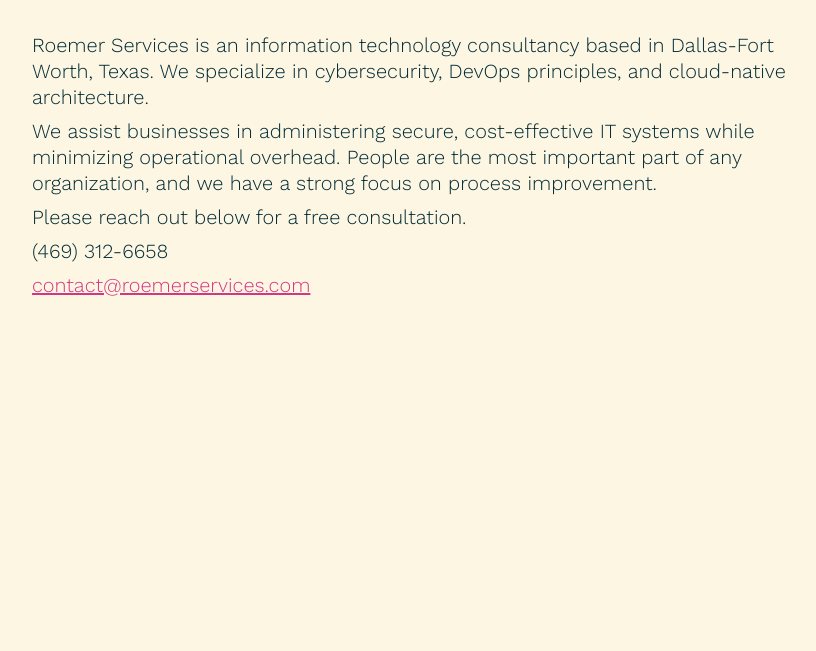
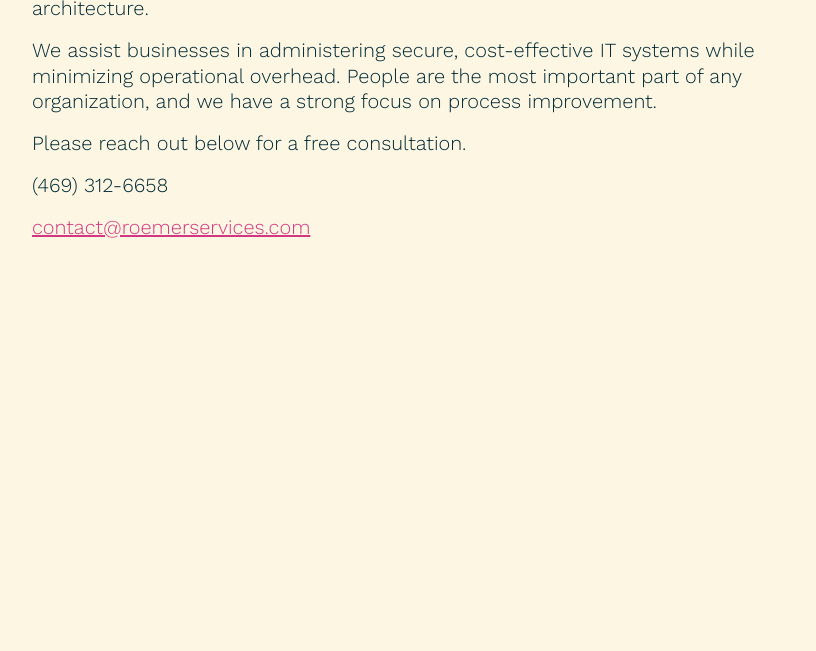
Before and after one commit to pid1/roemerservices, a plain HTML site: page index.html in a window 1280 px wide. Shown: the part 149-800 px from the top of the page, without its empty margins (212-1028 px from the left). Drawn offline with nearby package versions, Linux system fonts and the light colour scheme.

Commit message:
Formatting adjustments

```diff
--- a/index.html
+++ b/index.html
@@ -18,7 +18,7 @@
             font-size: 1.25rem;
             margin: 0 auto;
             max-width: 50rem;
-            padding: 3rem;
+            padding: 1rem;
             line-height: 1.618rem;
             color: #002b36;
             background-color: #fdf6e3;
@@ -26,6 +26,7 @@
 
         h1 {
             font-family: 'Work Sans', sans-serif, system-ui;
+            margin: 0 auto;
             font-size: 3.052rem;
             line-height: 3rem;
             text-align: center;
@@ -35,7 +36,7 @@
 
         p {
             padding: 0.25rem;
-            margin: 0rem;
+            margin: .5rem auto;
         }
 
         a:link {
```
